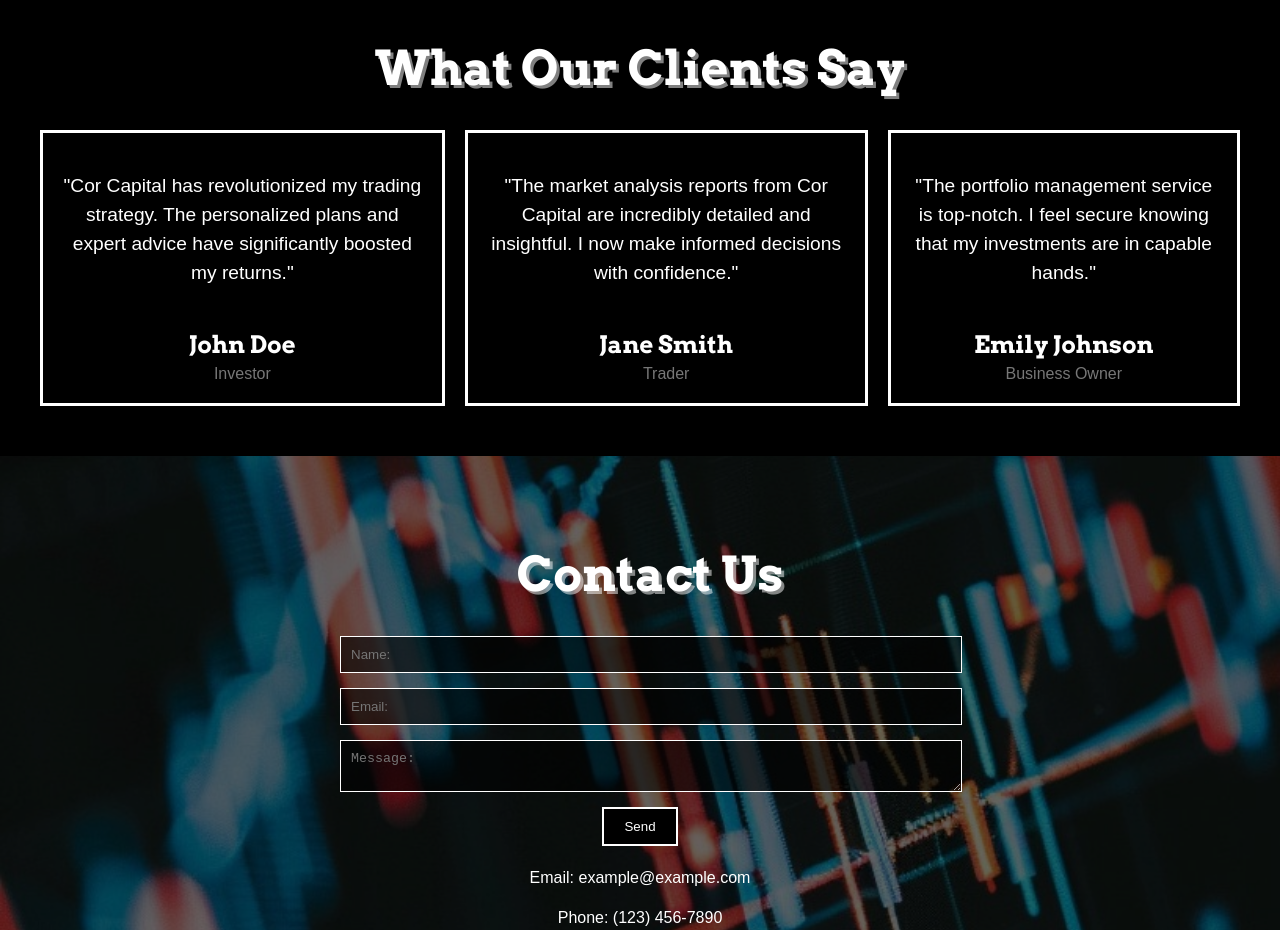
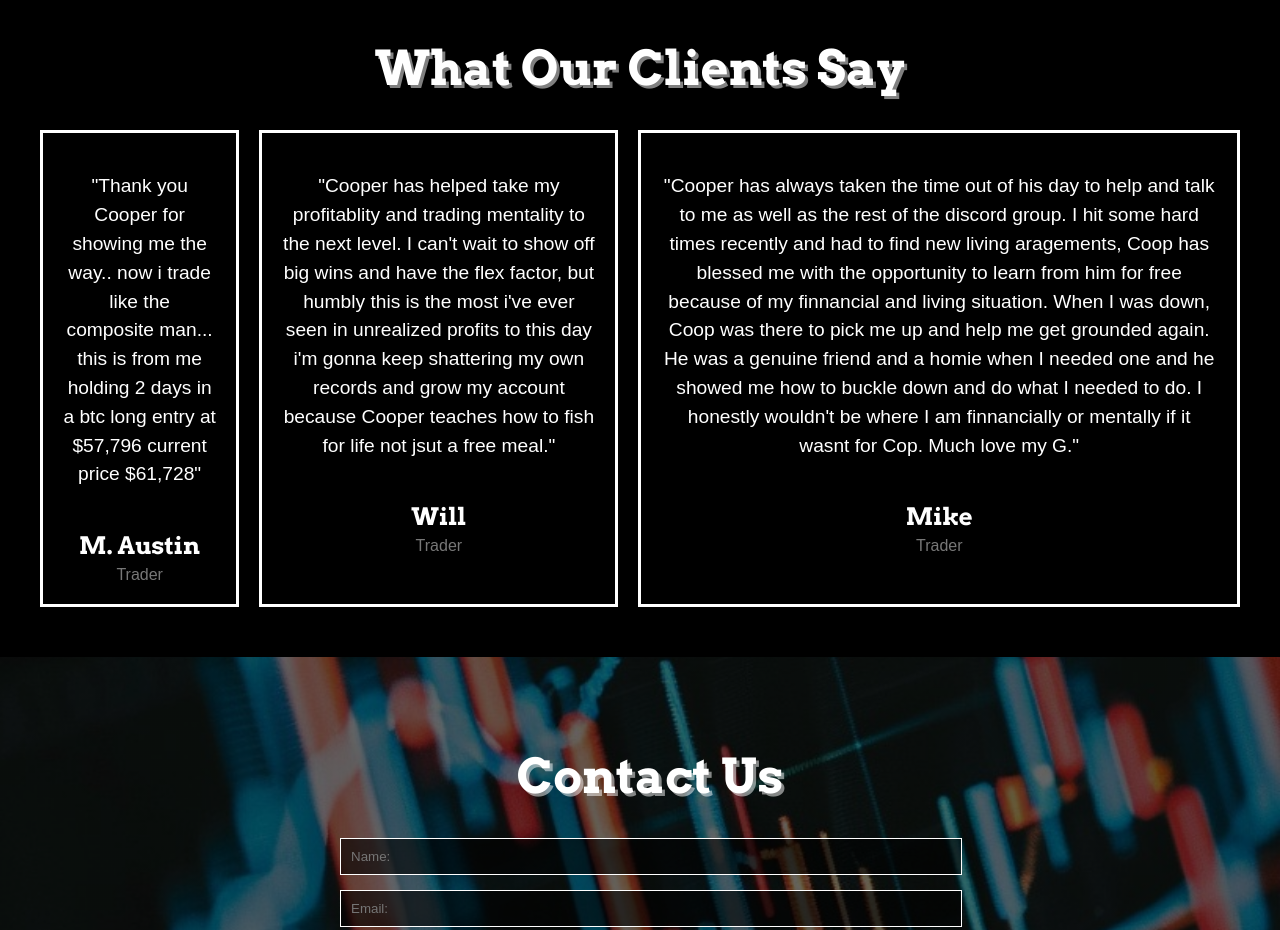
Before and after one commit to sturgis-steele/stock-trading-website, a plain HTML site: page index.html in a window 1280 px wide. Shown: the part 2400-3330 px from the top of the page. Drawn offline with Linux system fonts and the light colour scheme; files whose address does not match are found by name.

Commit message:
Updated testimonials
<p>"Thank you Cooper for showing me the way.. now i trade like the composite man... this is from me holding 2 days in a btc long entry at $57,796 current price $61,728"</p>
                <h4>M. Austin</h4>
                <span>Trader</span>
            </div>
            <div class="testimonial-card">
                <p>"Cooper has helped take my profitablity and trading mentality to the next level. I can't wait to show off big wins and have the flex factor, but humbly this is the most i've ever seen in unrealized profits to this day i'm gonna keep shattering my own records and grow my account because Cooper teaches how to fish for life not jsut a free meal."</p>
                <h4>Will</h4>
                <span>Trader</span>
            </div>
            <div class="testimonial-card">
                <p>"Cooper has always taken the time out of his day to help and talk to me as well as the rest of the discord group. I hit some hard times recently and had to find new living aragements, Coop has blessed me with the opportunity to learn from him for free because of my finnancial and living situation. When I was down, Coop was there to pick me up and help me get grounded again. He was a genuine friend and a homie when I needed one and he showed me how to buckle down and do what I needed to do. I honestly wouldn't be where I am finnancially or mentally if it wasnt for Cop. Much love my G."</p>
                <h4>Mike</h4>
                <span>Trader</span>

```diff
--- a/index.html
+++ b/index.html
@@ -88,19 +88,19 @@
         <h2>What Our Clients Say</h2>
         <div class="testimonial-cards">
             <div class="testimonial-card">
-                <p>"Cor Capital has revolutionized my trading strategy. The personalized plans and expert advice have significantly boosted my returns."</p>
-                <h4>John Doe</h4>
-                <span>Investor</span>
-            </div>
-            <div class="testimonial-card">
-                <p>"The market analysis reports from Cor Capital are incredibly detailed and insightful. I now make informed decisions with confidence."</p>
-                <h4>Jane Smith</h4>
+                <p>"Thank you Cooper for showing me the way.. now i trade like the composite man... this is from me holding 2 days in a btc long entry at $57,796 current price $61,728"</p>
+                <h4>M. Austin</h4>
                 <span>Trader</span>
             </div>
             <div class="testimonial-card">
-                <p>"The portfolio management service is top-notch. I feel secure knowing that my investments are in capable hands."</p>
-                <h4>Emily Johnson</h4>
-                <span>Business Owner</span>
+                <p>"Cooper has helped take my profitablity and trading mentality to the next level. I can't wait to show off big wins and have the flex factor, but humbly this is the most i've ever seen in unrealized profits to this day i'm gonna keep shattering my own records and grow my account because Cooper teaches how to fish for life not jsut a free meal."</p>
+                <h4>Will</h4>
+                <span>Trader</span>
+            </div>
+            <div class="testimonial-card">
+                <p>"Cooper has always taken the time out of his day to help and talk to me as well as the rest of the discord group. I hit some hard times recently and had to find new living aragements, Coop has blessed me with the opportunity to learn from him for free because of my finnancial and living situation. When I was down, Coop was there to pick me up and help me get grounded again. He was a genuine friend and a homie when I needed one and he showed me how to buckle down and do what I needed to do. I honestly wouldn't be where I am finnancially or mentally if it wasnt for Cop. Much love my G."</p>
+                <h4>Mike</h4>
+                <span>Trader</span>
             </div>
         </div>
     </section>
```
